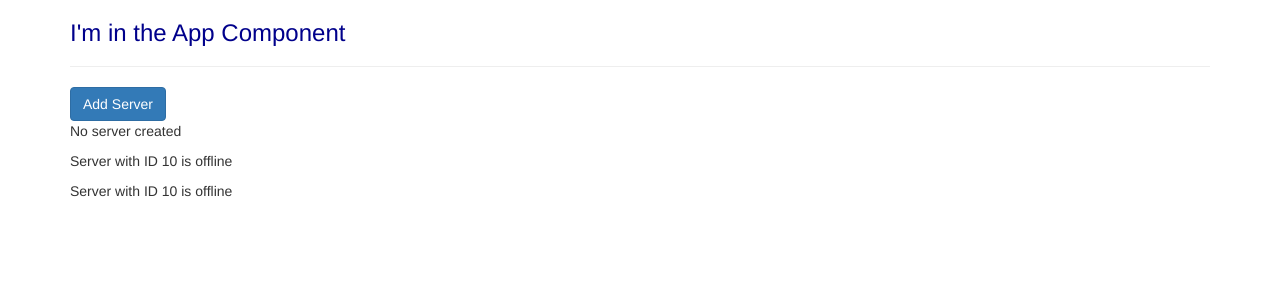
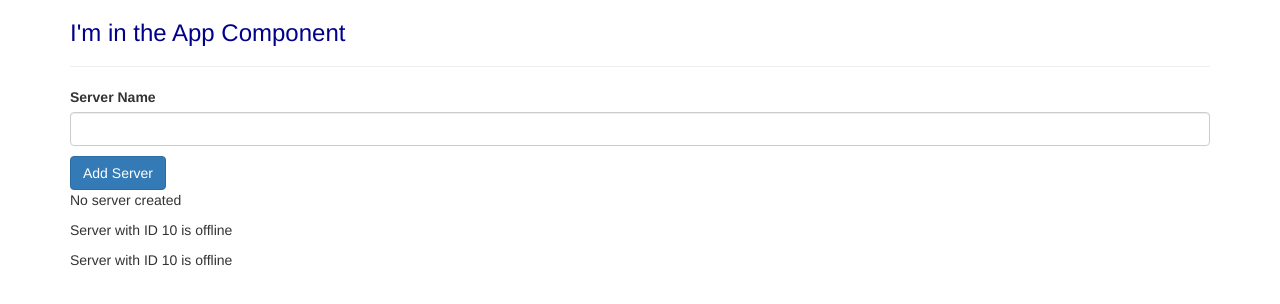
Before and after one commit to Zwilcox96/angular-course, an Angular app: page / in a window 1280 px wide. Shown: the top 304 px of the page. Built offline with nearby package versions, Linux system fonts and the light colour scheme.

Commit message:
Passed data used it with event binding
Lecture 29/30

```diff
--- a/src/app/servers/servers.component.html
+++ b/src/app/servers/servers.component.html
@@ -1,3 +1,9 @@
+<label>Server Name</label>
+<input
+  type="text"
+  class="form-control"
+  (input)="onUpdateServerName($event)">
+<p>{{ serverName }}</p>
 <button
   class="btn btn-primary"
   [disabled]="!allowNewServer"
--- a/src/app/servers/servers.component.ts
+++ b/src/app/servers/servers.component.ts
@@ -9,6 +9,7 @@
 export class ServersComponent implements OnInit {
   allowNewServer = false;
   serverCreationStatus = 'No server created';
+  serverName = '';
 
   constructor() {
     setTimeout(() => {
@@ -23,4 +24,8 @@
     this.serverCreationStatus = 'Server was created';
   }
 
+  onUpdateServerName(event: Event) {
+    this.serverName = (event.target as HTMLInputElement).value;
+  }
+
 }
```
